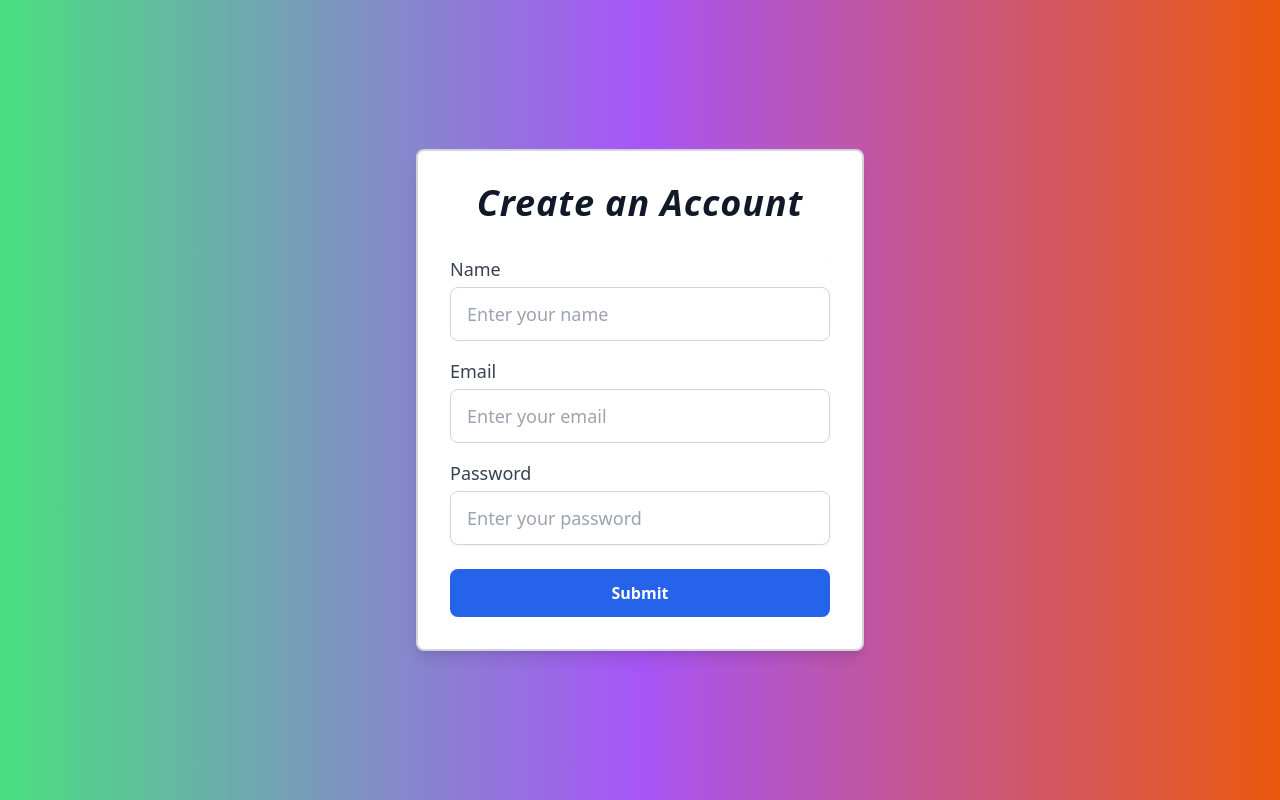
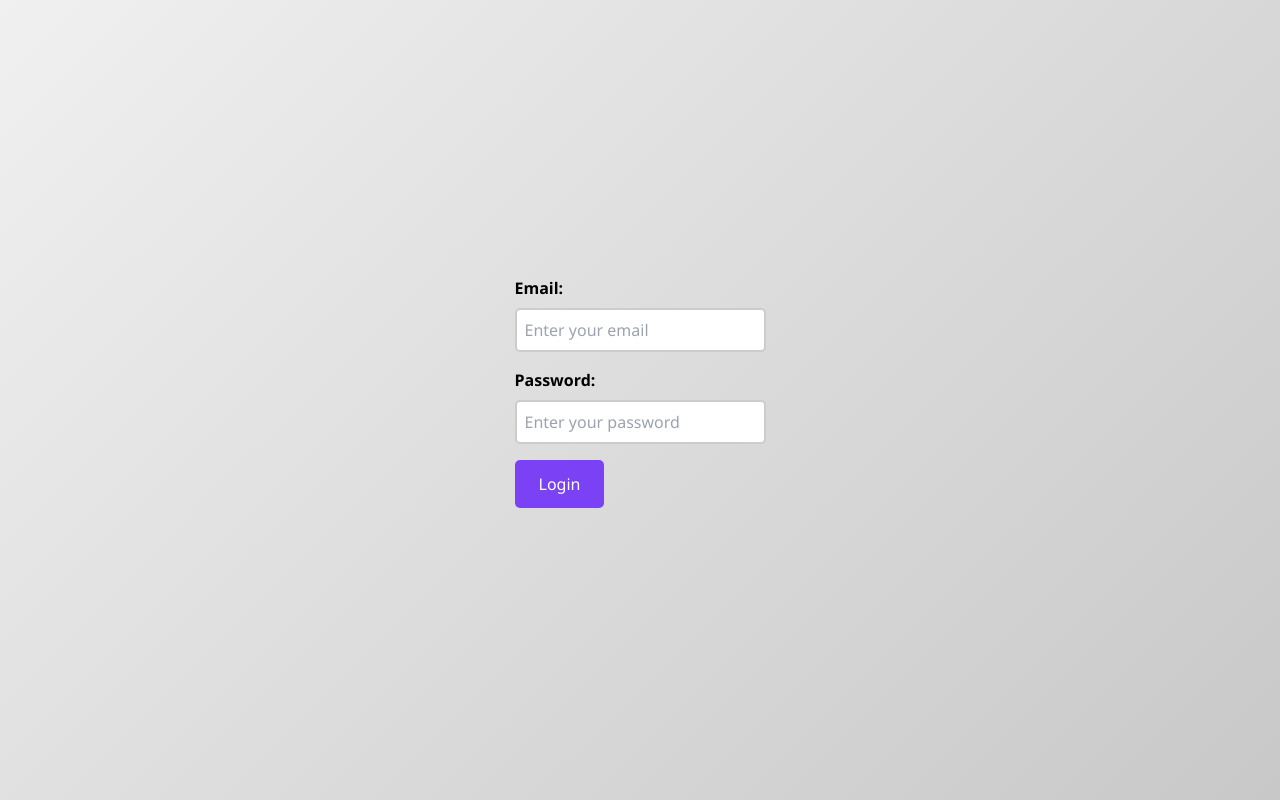
Before and after one commit to HarshPariya/Todo-list-Frontend, a React (Create React App) app: page / in a window 1280 px wide. Built offline with nearby package versions, Linux system fonts and the light colour scheme.

Commit message:
first commit

```diff
--- a/src/App.js
+++ b/src/App.js
@@ -1,29 +1,12 @@
 import React from "react";
-import './App.css';
-import Header from "./components/Header";
-// import { useState } from 'react';
-// import Footer from "./components/Footer";
-import { BrowserRouter, Routes, Route } from "react-router-dom";
-import Home from "./components/Home";
-import Form1 from "./components/Form1";
-import Todo from "./components/Todo";
-// import Calculator from "./components/Calculator";
+import Login from "./components/Login";
 
 
 function App() {
   // const[count,setCount] = useState(0)
   return (
     <>
-      <BrowserRouter>
-        <Routes>
-          <Route path="/header" element={<Header />} />
-          <Route path="/" element={<><Form1/></>} />
-          <Route path="/home" element={<Home />} />
-          <Route path="/todo" element={<Todo/>} />
-          {/* <Route path="/calc" element={<Calculator/>} /> */}
-
-        </Routes>
-      </BrowserRouter>
+      <Login/>
     </>
   );
 }
--- /dev/null
+++ b/src/components/Form.css
@@ -0,0 +1,49 @@
+body {
+    background: linear-gradient(135deg, #ff6b6b, #f9ed69);
+    display: flex;
+    justify-content: center;
+    align-items: center;
+    height: 100vh;
+    font-family: 'Segoe UI', Tahoma, Geneva, Verdana, sans-serif;
+    margin: 0;
+  }
+
+  .form-group {
+    margin-bottom: 1.5rem;
+  }
+
+  label {
+    font-weight: bold;
+    color: #333;
+    margin-bottom: 0.5rem;
+    display: block;
+  }
+
+  input {
+    width: 100%;
+    padding: 0.5rem;
+    border: 2px solid #ddd;
+    border-radius: 5px;
+    font-size: 1rem;
+    transition: border-color 0.3s ease;
+  }
+
+  input:focus {
+    border-color: #ff6b6b;
+    outline: none;
+  }
+
+  .btn-primary {
+    background-color: #ff6b6b;
+    border: none;
+    color: white;
+    padding: 0.75rem 1.5rem;
+    border-radius: 5px;
+    font-size: 1rem;
+    cursor: pointer;
+    transition: background-color 0.3s ease;
+  }
+
+  .btn-primary:hover {
+    background-color: #e55b5b;
+  }
--- a/src/components/Form.jsx
+++ b/src/components/Form.jsx
@@ -1,47 +1,69 @@
-import React, { useState } from 'react'
+import React, { useState } from 'react';
+import axios from "axios";
+import './Form.css';
 
 const Form = () => {
-    const [email,setEmail]=useState('');
-    const [password,setPassword]=useState('');
-const handleSubmit=(e)=>{
+    const [email, setEmail] = useState('');
+    const [password, setPassword] = useState('');
+    const [loading, setLoading] = useState(false);
+    const [error, setError] = useState(null);
+    const [success, setSuccess] = useState(false);
+
+    const handleSubmit = async (e) => {
         e.preventDefault();
-const data=email;
-const data1=password;
+        setLoading(true);
+        setError(null);
+        setSuccess(false);
 
-try{
-    const response=backendAPI('localhost4000/register',post,data,data1);
-    if(response ==200){
+        const data = { email, password };
 
+        try {
+            const response = await axios.post('http://localhost:5000/register', data);
+            if (response.status === 200) {
+                setSuccess(true);
+                console.log("Form submitted successfully");
+            } else {
+                setError('Form submission failed');
             }
+        } catch (err) {
+            setError(err.message);
+            console.log(err);
+        } finally {
+            setLoading(false);
+        }
+    };
 
-}
-catch(err){
-  console.log(err);
-}
-
-}
     return (
         <div>
-<form   onSubmit={handleSubmit} >
-  <div class="form-group">
-    <label for="exampleInputEmail1">Email address</label>
-    <input type="email"
+            <form onSubmit={handleSubmit}>
+                <div className="form-group">
+                    <label htmlFor="exampleInputEmail1">Email </label>
+                    <input
+                        type="email"
                         value={email}
-    onChange={(e)=>setEmail(e.target.value)}
-    placeholder="Enter email"/>
+                        onChange={(e) => setEmail(e.target.value)}
+                        placeholder="Enter email"
+                        className="form-control"
+                    />
                 </div>
-  <div class="form-group">
-    <label for="exampleInputPassword1">Password</label>
-    <input type="password"
+                <div className="form-group">
+                    <label htmlFor="exampleInputPassword1">Password</label>
+                    <input
+                        type="password"
                         value={password}
-    onChange={(e)=>setPassword(e.target.value)}
-    placeholder="Password"/>
+                        onChange={(e) => setPassword(e.target.value)}
+                        placeholder="Password"
+                        className="form-control"
+                    />
                 </div>
-
-  <button type="submit" class="btn btn-primary">Submit</button>
+                <button type="submit" className="btn btn-primary" disabled={loading}>
+                    {loading ? 'Submitting...' : 'Submit'}
+                </button>
+                {error && <div className="error-message">{error}</div>}
+                {success && <div className="success-message">Form submitted successfully!</div>}
             </form>
         </div>
-  )
-}
+    );
+};
 
-export default Form
+export default Form;
--- a/src/components/Form1.jsx
+++ /dev/null
@@ -1,87 +0,0 @@
-import React, { useState } from "react";
-import axios from "axios";
-import { useNavigate } from "react-router-dom";
-
-export default function Form() {
-  const [email, setEmail] = useState("");
-  const [password, setPassword] = useState("");
-  const [name, setName] = useState("");
-  const navigate = useNavigate();
-
-  const handleSubmit = async (e) => {
-    e.preventDefault();
-    const data = {
-      password,
-      email,
-      name,
-    };
-
-    try {
-      const response = await axios.post("http://localhost:5000/register", data);
-      console.log(response.status);
-      if (response.status === 200) {
-        navigate("/todo");
-      } else {
-        navigate("/Form1");
-      }
-    } catch (err) {
-      console.error(err);
-    }
-  };
-
-  return (
-    <div className="min-h-screen flex items-center justify-center bg-gradient-to-r from-green-400 via-purple-500 to-orange-600 py-12 px-4 sm:px-6 lg:px-8">
-      <div className="max-w-md w-full space-y-8 bg-white p-8 rounded-lg shadow-lg border-2 border-gray-300">
-        <h2 className="text-4xl font-semibold text-center text-gray-900 mb-6 tracking-wide"><b><i>Create an Account</i></b></h2>
-        <form onSubmit={handleSubmit} className="mt-8 space-y-6">
-          <div className="rounded-md shadow-sm space-y-4">
-            <div className="form-group">
-              <label htmlFor="name" className="block text-lg font-medium text-gray-700">Name</label>
-              <input
-                type="text"
-                id="name"
-                className="appearance-none rounded-lg border border-gray-300 px-4 py-3 mt-1 w-full focus:outline-none focus:ring-2 focus:ring-blue-500 focus:ring-opacity-50 transition-all text-lg"
-                value={name}
-                onChange={(e) => setName(e.target.value)}
-                placeholder="Enter your name"
-              />
-            </div>
-
-            <div className="form-group">
-              <label htmlFor="email" className="block text-lg font-medium text-gray-700">Email</label>
-              <input
-                type="email"
-                id="email"
-                className="appearance-none rounded-lg border border-gray-300 px-4 py-3 mt-1 w-full focus:outline-none focus:ring-2 focus:ring-blue-500 focus:ring-opacity-50 transition-all text-lg"
-                value={email}
-                onChange={(e) => setEmail(e.target.value)}
-                placeholder="Enter your email"
-              />
-            </div>
-
-            <div className="form-group">
-              <label htmlFor="password" className="block text-lg font-medium text-gray-700">Password</label>
-              <input
-                type="password"
-                id="password"
-                className="appearance-none rounded-lg border border-gray-300 px-4 py-3 mt-1 w-full focus:outline-none focus:ring-2 focus:ring-blue-500 focus:ring-opacity-50 transition-all text-lg"
-                value={password}
-                onChange={(e) => setPassword(e.target.value)}
-                placeholder="Enter your password"
-              />
-            </div>
-          </div>
-
-          <div className="flex items-center justify-between">
-            <button
-              type="submit"
-              className="w-full bg-blue-600 text-white font-semibold py-3 px-4 rounded-lg hover:bg-blue-700 focus:outline-none focus:ring-2 focus:ring-blue-500 focus:ring-offset-2 transition duration-200 transform hover:scale-105"
-            >
-              Submit
-            </button>
-          </div>
-        </form>
-      </div>
-    </div>
-  );
-}
--- /dev/null
+++ b/src/components/Login.css
@@ -0,0 +1,48 @@
+body {
+    display: flex;
+    justify-content: center;
+    align-items: center;
+    height: 100vh;
+    background: linear-gradient(135deg, #f0f0f0, #c8c8c8);
+    font-family: 'Segoe UI', Tahoma, Geneva, Verdana, sans-serif;
+    margin: 0;
+  }
+
+  div {
+    margin-bottom: 1rem;
+  }
+
+  label {
+    display: block;
+    margin-bottom: 0.5rem;
+    font-weight: bold;
+  }
+
+  input {
+    width: 100%;
+    padding: 0.5rem;
+    border: 2px solid #ccc;
+    border-radius: 5px;
+    font-size: 1rem;
+    transition: border-color 0.3s ease-in-out;
+  }
+
+  input:focus {
+    border-color: #7a42f4;
+    outline: none;
+  }
+
+  button {
+    background-color: #7a42f4;
+    border: none;
+    color: white;
+    padding: 0.75rem 1.5rem;
+    border-radius: 5px;
+    font-size: 1rem;
+    cursor: pointer;
+    transition: background-color 0.3s ease-in-out;
+  }
+
+  button:hover {
+    background-color: #6930c3;
+  }
--- a/src/components/Login.jsx
+++ b/src/components/Login.jsx
@@ -1,5 +1,5 @@
 import React from "react";
-// import { useState } from "react";
+import './Login.css'
 
 export default function Login(){
     return <>
```
Lines whose indentation alone changed are shown as unchanged.
